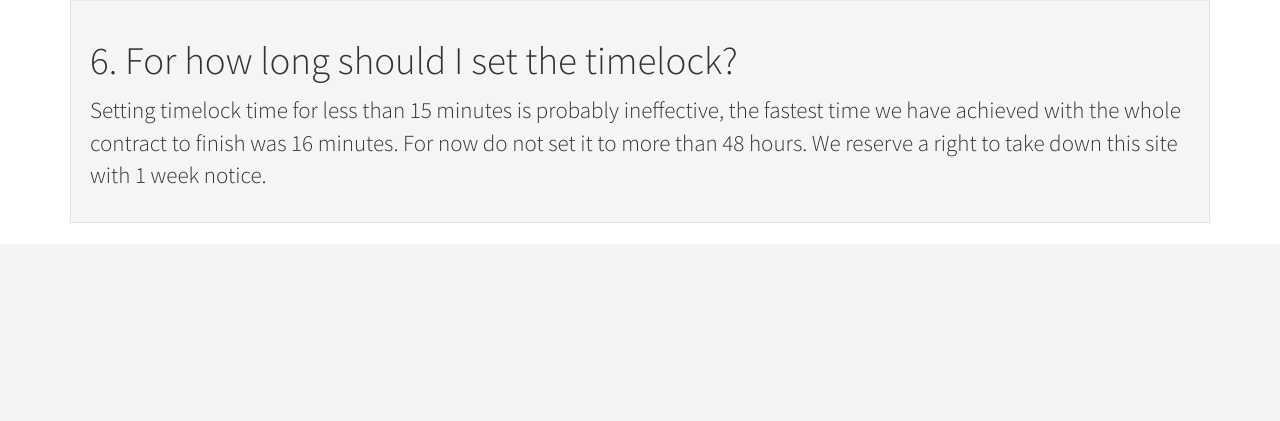
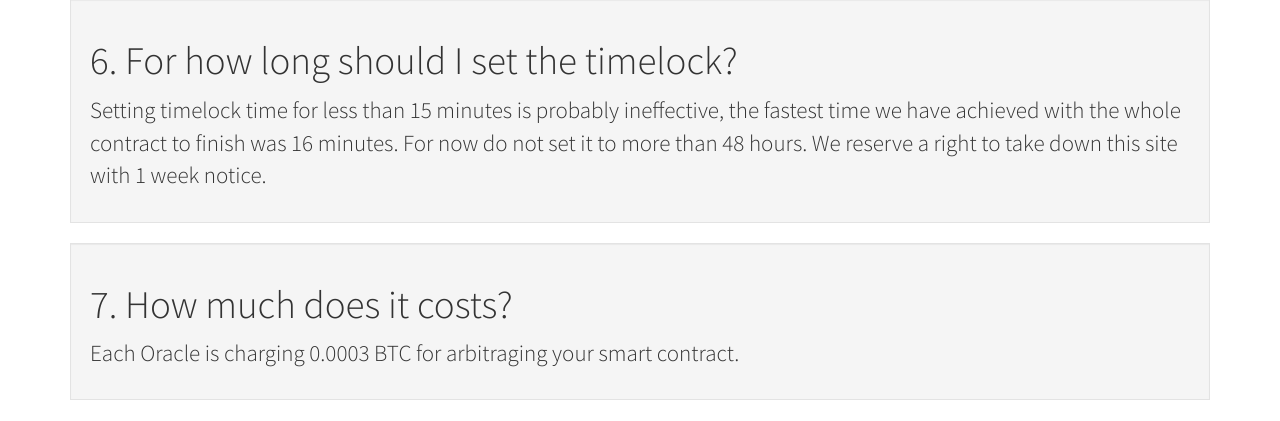
Before and after one commit to orisi/webclient, a Django app: template orisiclient/templates/main/faq.html in a window 1280 px wide. Shown: the part 1338-1759 px from the top of the page. Before the commit the page ends 1561 px from the top, so only its background shows below. Run offline with Django 3.2, Linux system fonts and the light colour scheme; the template is opened without the code that fills it, so the values that code supplies are empty; style sheets or scripts are compiled from the project's sources; some libraries are stand-ins or nearby versions.

Commit message:
changes in the  FAQ

```diff
--- a/orisiclient/templates/main/faq.html
+++ b/orisiclient/templates/main/faq.html
@@ -1,11 +1,15 @@
 {% extends "base.html" %}
 
 {% block content %}
+
+
 <div class="row">
-  <div class="col-xs-12 well">
+
+    <div class="col-xs-12 well">
     <h1>1. What is Orisi</h1>
     <p>Orisi is an idea of Distributed Oracle system, read more at <a href="http://orisi.org/">Orisi.org</a></p>
-  </div>
+   </div>
+
 
   <div class="col-xs-12 well">
     <h1>2. Who owns oracles?</h1>
@@ -36,7 +40,17 @@
  <p>
  Setting timelock time for less than 15 minutes is probably ineffective, the fastest time we have achieved with the whole contract to finish was 16 minutes.
  For now do not set it to more than 48 hours. We reserve a right to take down this site with 1 week notice.</p> </div>
-</div>
+
+
+
+     <div class="col-xs-12 well">
+    <h1>7. How much does it costs?</h1>
+ <p>
+ Each Oracle is charging 0.0003 BTC for arbitraging your smart contract.
+
+    </div>
+
+
 
 
 
```
